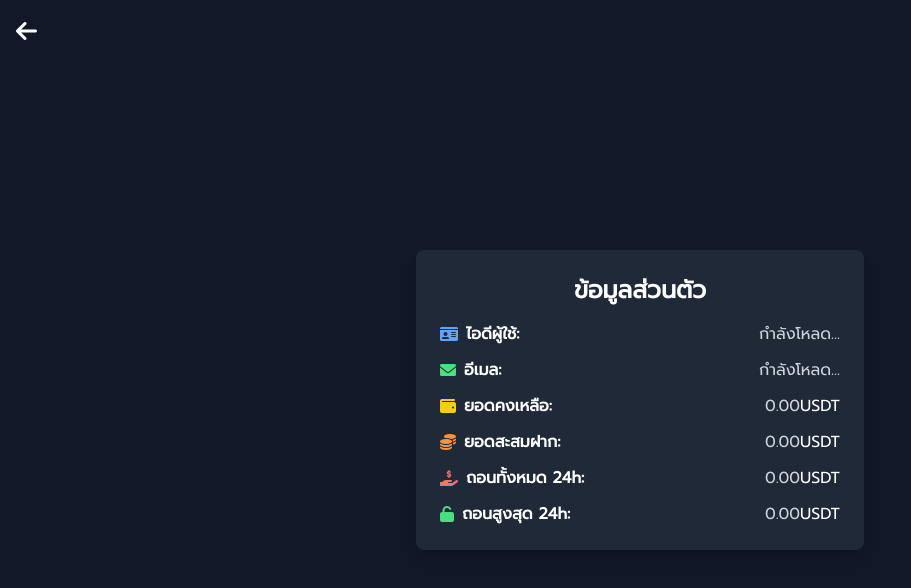
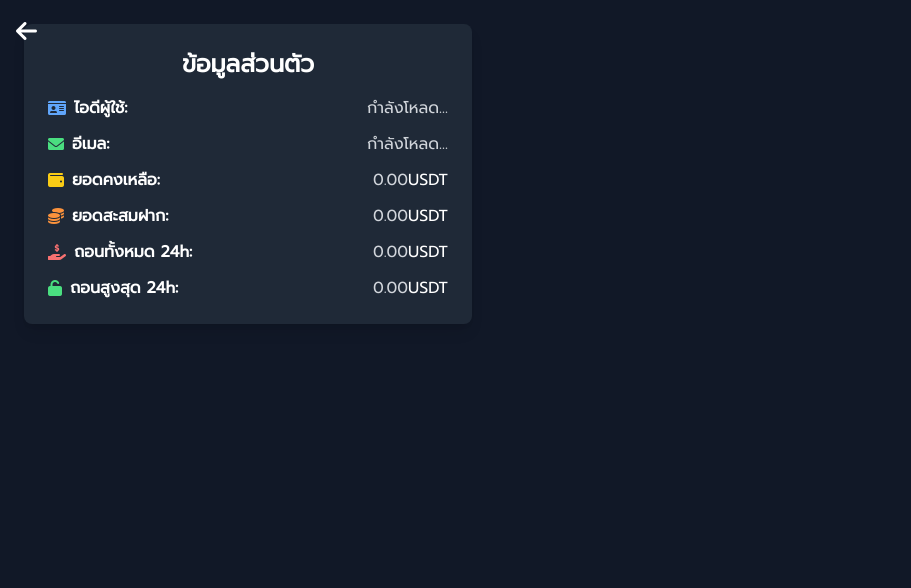
Before and after one commit to trade-option/iq-option, a website: page views/personal-info.html in a window 1280 px wide. Shown: the whole page, without its empty margins (0-911 px from the left). Drawn offline with nearby package versions, Linux system fonts and the light colour scheme; no server answers.

Commit message:
fix: แก้ไขไฟล์personal-info.html เพื่อให้สามารถแสดงผลอย่างถูกต้อง

```diff
--- a/views/personal-info.html
+++ b/views/personal-info.html
@@ -16,7 +16,7 @@
     <link rel="stylesheet" href="https://cdnjs.cloudflare.com/ajax/libs/font-awesome/6.0.0/css/all.min.css">
 </head>
 
-<body class="bg-gray-900 text-white min-h-screen flex flex-col items-center justify-center p-4">
+<body class="bg-gray-900 text-white min-h-screen pt-6 px-4 sm:px-6">
 
     <!-- 🔙 ปุ่มย้อนกลับเป็นไอคอนลูกศร -->
     <div class="absolute top-4 left-4">
```
